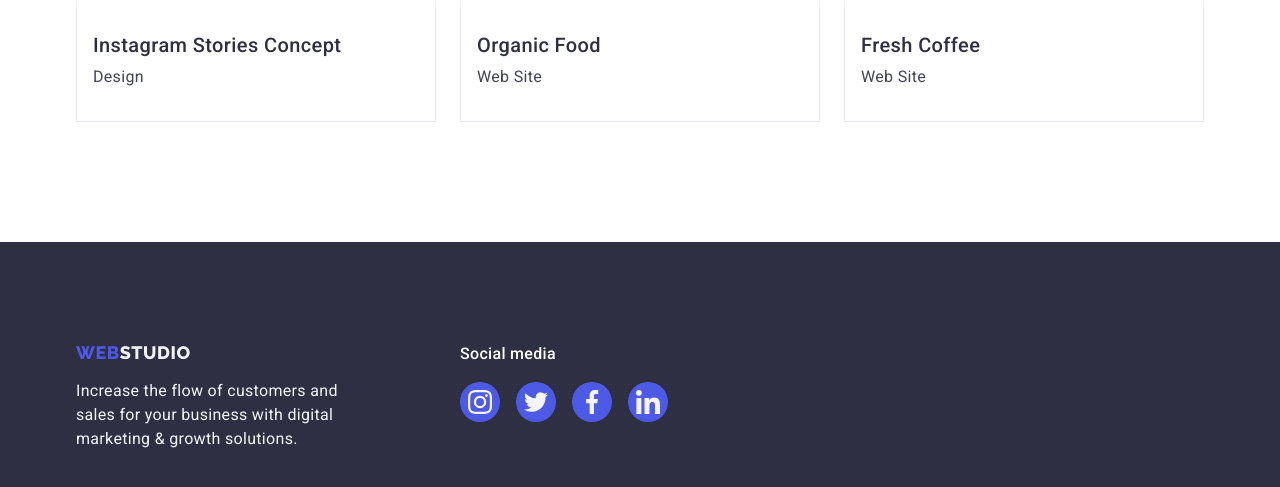
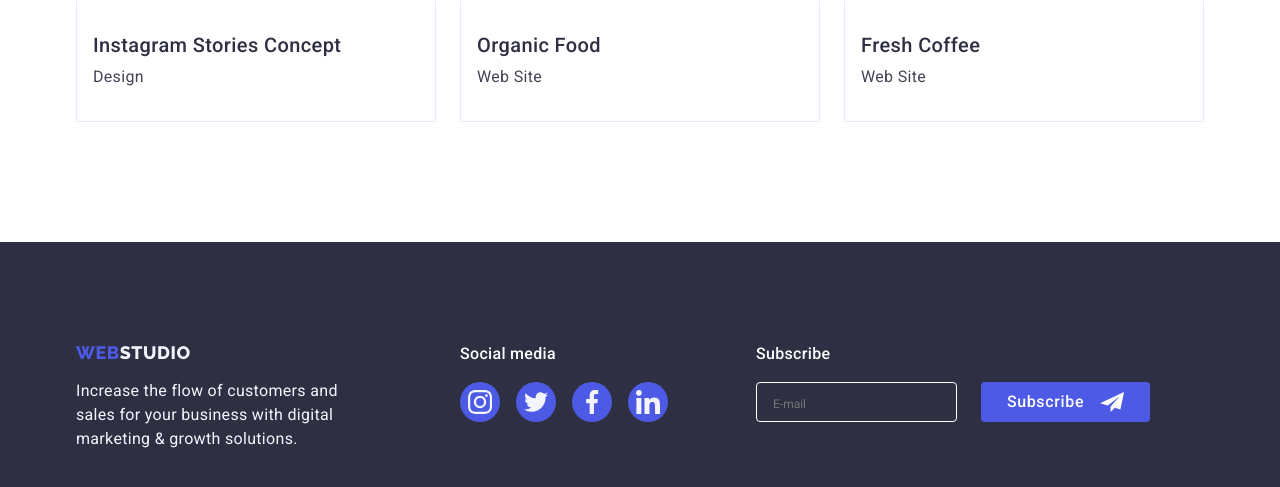
Before and after one commit to OksanaT23/goit-markup-hw-06, a plain HTML site: page portfolio.html in a window 1280 px wide. Shown: the part 1541-2028 px from the top of the page. Drawn offline with nearby package versions, Linux system fonts and the light colour scheme.

Commit message:
Add correction

```diff
--- a/css/styles.css
+++ b/css/styles.css
@@ -430,6 +430,7 @@ img {
 }
 .input-wrap {
   position: relative;
+  display: block;
 }
 
 .input-wrap:focus-within input {
--- a/portfolio.html
+++ b/portfolio.html
@@ -280,6 +280,30 @@
             </li>
           </ul>
         </div>
+        <div class="subscribe-block">
+          <div class="footer-field">
+            <label class="field-input-label">
+              <span class="footer-title footer-subscribe">Subscribe</span>
+              <input
+                type="text"
+                name="user-email"
+                class="footer-input"
+                placeholder="E-mail"
+              />
+            </label>
+          </div>
+          <div class="button-container">
+            <button
+              data-modal-open
+              type="button"
+              class="button primary subscribe-button"
+            >
+              Subscribe<svg class="svg-icon" width="24" height="20">
+                <use href="./images/icons.svg#icon-icon-send"></use>
+              </svg>
+            </button>
+          </div>
+        </div>
       </div>
     </footer>
   </body>
```
Also changed, not shown: index.html (+6 -6 lines).
